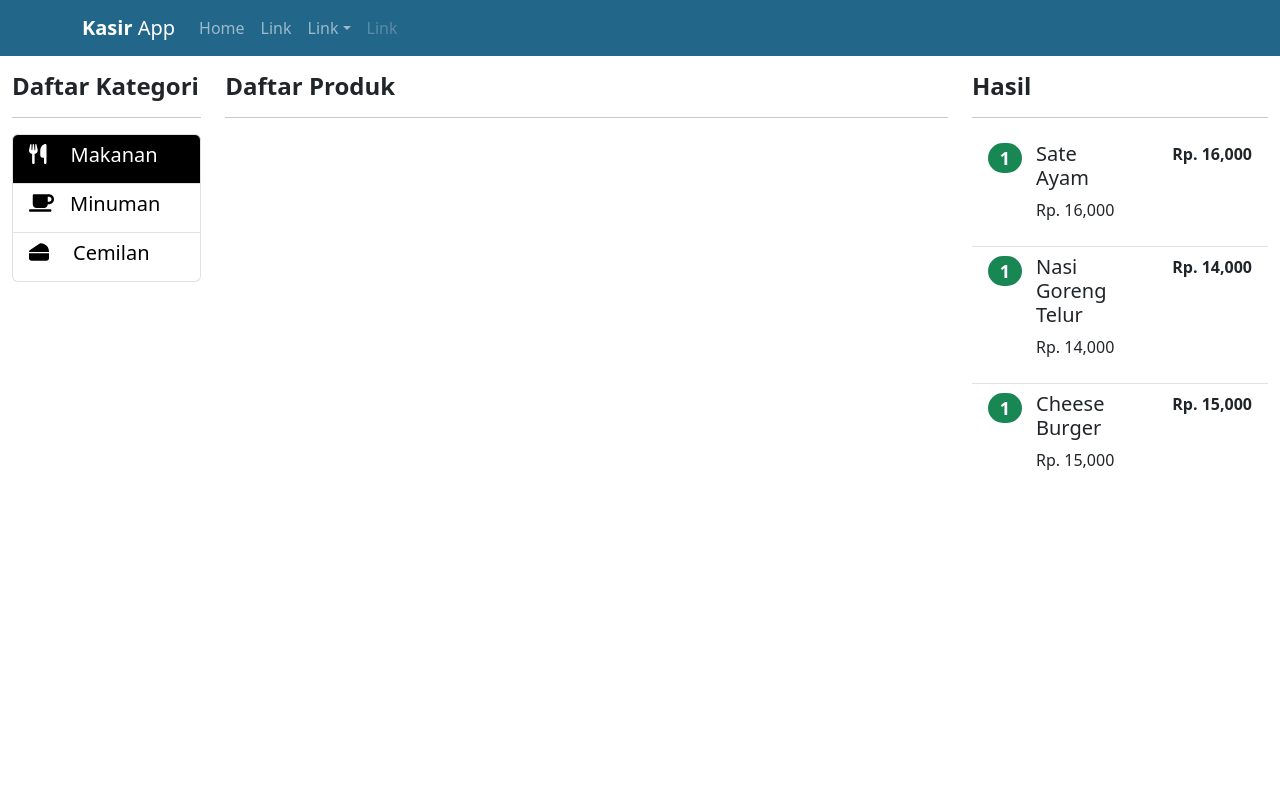
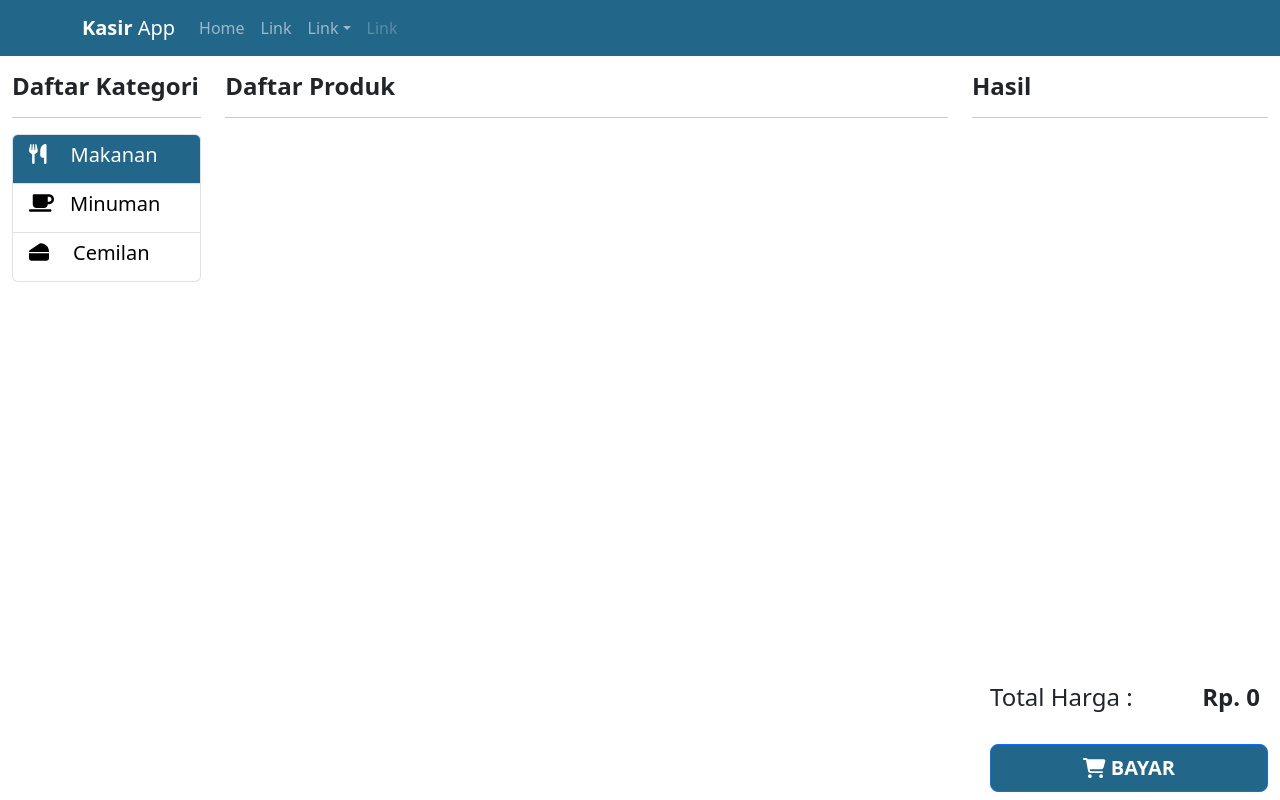
Before and after one commit to hanif-daffa-nurdiyanto/portofolio-reactjs, a React (Create React App) app: page / in a window 1280 px wide. Built offline with nearby package versions, Linux system fonts and the light colour scheme; data requests are answered from the project's data file.

Commit message:
Create total bayar and pemesaan

```diff
--- a/db.json
+++ b/db.json
@@ -183,7 +183,12 @@
       }
     }
   ],
-  "keranjangs": [
+  "keranjangs": [],
+  "pesanans": [
+    {
+      "id": "c153",
+      "total_bayar": 45000,
+      "menus": [
         {
           "id": "6d27",
           "jumlah": 1,
@@ -235,34 +240,18 @@
             }
           }
         }
-  ],
-  "pesanans": [
+      ]
+    },
     {
-      "total_bayar": 60000,
+      "id": "9166",
+      "total_bayar": 38000,
       "menus": [
         {
-          "jumlah": 2,
-          "total_harga": 32000,
+          "id": "c90a",
+          "jumlah": 1,
+          "total_harga": 14000,
           "product": {
-            "id": 1,
-            "kode": "K-01",
-            "nama": "Sate Ayam",
-            "harga": 16000,
-            "is_ready": true,
-            "gambar": "sate-ayam.jpg",
-            "category": {
-              "id": 1,
-              "nama": "Makanan"
-            }
-          },
-          "keterangan": "Semuanya Pedas",
-          "id": 1
-        },
-        {
-          "jumlah": 2,
-          "total_harga": 28000,
-          "product": {
-            "id": 2,
+            "id": "2",
             "kode": "K-02",
             "nama": "Nasi Goreng Telur",
             "harga": 14000,
@@ -272,11 +261,26 @@
               "id": 1,
               "nama": "Makanan"
             }
+          }
         },
-          "id": 3
+        {
+          "jumlah": 2,
+          "total_harga": 24000,
+          "product": {
+            "id": "3",
+            "kode": "K-03",
+            "nama": "Nasi Rames",
+            "harga": 12000,
+            "is_ready": true,
+            "gambar": "nasi-rames.jpg",
+            "category": {
+              "id": 1,
+              "nama": "Makanan"
             }
-      ],
-      "id": "1"
+          },
+          "id": "993a"
         }
       ]
     }
+  ]
+}
--- a/src/components/Hasil.js
+++ b/src/components/Hasil.js
@@ -1,6 +1,7 @@
 import React, { Component } from 'react';
 import { Badge, Col, ListGroup, Row } from "react-bootstrap";
 import { numberWithCommas } from '../utils/utils';
+import TotalBayar from './TotalBayar';
 export default class Hasil extends Component {
   render() {
     const { keranjangs } = this.props;
@@ -14,7 +15,7 @@ export default class Hasil extends Component {
         {keranjangs.length !== 0 && (
           <ListGroup variant="flush">
             {keranjangs.map((menuKeranjang) => (
-              <ListGroup.Item>
+              <ListGroup.Item key={menuKeranjang.id}>
                 <Row>
                   <Col xs={2}>
                     <h4>
@@ -28,13 +29,17 @@ export default class Hasil extends Component {
                     <p>Rp. {numberWithCommas(menuKeranjang.product.harga)}</p>
                   </Col>
                   <Col>
-                    <strong className="float-right">Rp. {numberWithCommas(menuKeranjang.total_harga)} </strong>
+                    <strong className="float-right">
+                      Rp. {numberWithCommas(menuKeranjang.total_harga)}{" "}
+                    </strong>
                   </Col>
                 </Row>
               </ListGroup.Item>
             ))}
           </ListGroup>
         )}
+
+        <TotalBayar keranjangs={keranjangs} {...this.props} />
       </Col>
     );
   }
--- a/src/components/ListCategories.js
+++ b/src/components/ListCategories.js
@@ -67,7 +67,7 @@ export default class ListCategories extends Component {
                 onClick={() => changeCategory(category.nama)}
                 className={`cursor-pointer ${
                   categoriYangDipilih === category.nama
-                    ? "bg-black text-white"
+                    ? "category-aktif"
                     : "text-black"
                 }`}
                 style={{ cursor: "pointer" }}
--- /dev/null
+++ b/src/components/TotalBayar.js
@@ -0,0 +1,42 @@
+import React, { Component } from 'react'
+import { Button, Col, Row } from 'react-bootstrap'
+import { numberWithCommas } from '../utils/utils';
+import { FontAwesomeIcon } from '@fortawesome/react-fontawesome';
+import { faShoppingCart } from '@fortawesome/free-solid-svg-icons';
+import axios from 'axios';
+import { API_URL } from '../utils/constants';
+
+export default class TotalBayar extends Component {
+    submitTotalBayar = (totalBayar) => {
+        const pesanan = {
+            total_bayar: totalBayar,
+            menus: this.props.keranjangs
+        }
+
+        axios.post(API_URL+"pesanans", pesanan).then((res) => {
+            this.props.history.push('/sukses')
+        })
+    };
+  render() {
+    const totalBayar = this.props.keranjangs.reduce(function (result, item) {
+        return result + item.total_harga
+    }, 0);
+    return (
+      <div className="fixed-bottom">
+        <Row>
+          <Col md={{ span: 3, offset: 9 }} className="px-4">
+            <h4>
+              Total Harga :{" "}
+              <strong className="float-end me-2">
+                Rp. {numberWithCommas(totalBayar)}
+              </strong>
+            </h4>
+            <Button className="bg-custom w-100 mb-2 mt-4 me-2" size="lg" onClick={ () => this.submitTotalBayar(totalBayar)}>
+              <FontAwesomeIcon icon={faShoppingCart} />   <strong>BAYAR</strong>
+            </Button>
+          </Col>
+        </Row>
+      </div>
+    );
+  }
+}
--- a/src/index.css
+++ b/src/index.css
@@ -14,6 +14,21 @@ code {
     monospace;
 }
 
+.bg-custom {
+  background-color: #22668A !important;
+  color: white;
+  border: none;
+}
+
+.bg-custom:hover {
+  background-color: #1f5a78 !important;
+}
+
+.category-aktif {
+  background-color: #22668A !important;
+  color: white !important;
+}
+
 @tailwind base;
 @tailwind components;
 @tailwind utilities;
--- a/src/pages/Home.js
+++ b/src/pages/Home.js
@@ -144,7 +144,7 @@ export default class Home extends Component {
                     ))}
                 </Row>
               </Col>
-              <Hasil keranjangs={keranjangs} />
+              <Hasil keranjangs={keranjangs} {...this.props}/>
             </Row>
           </Container>
         </div>
--- a/src/pages/Sukses.js
+++ b/src/pages/Sukses.js
@@ -1,7 +1,26 @@
 import React, { Component } from "react";
 import { Button, Image } from "react-bootstrap";
 import { Link } from "react-router-dom";
+import axios from "axios";
+import { API_URL } from "../utils/constants";
 export default class Sukses extends Component {
+
+    componentDidMount() {
+        axios
+          .get(API_URL + "keranjangs")
+          .then((res) => {
+            const keranjangs = res.data;
+            keranjangs.map(function(item) {
+                return axios
+                    .delete(API_URL+"keranjangs/"+item.id)
+                    .then((res) => console.log(res))
+                    .catch((error) => console.log(error))
+            })
+          })
+          .catch((error) => {
+            console.log("Error yaa ", error);
+          });
+    }
   render() {
     return (
       <div className="mt-4 text-center">
```
Lines whose indentation alone changed are shown as unchanged.
